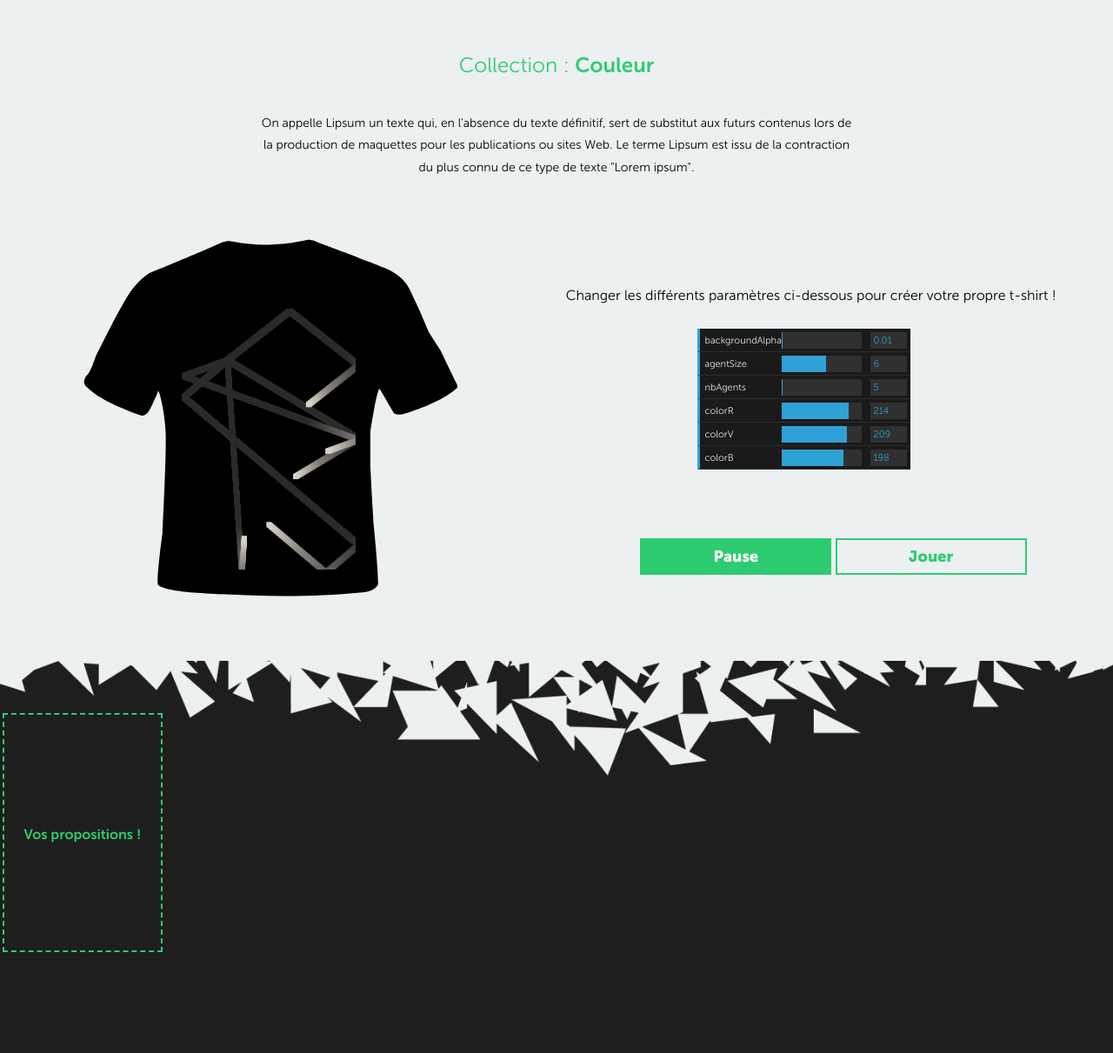
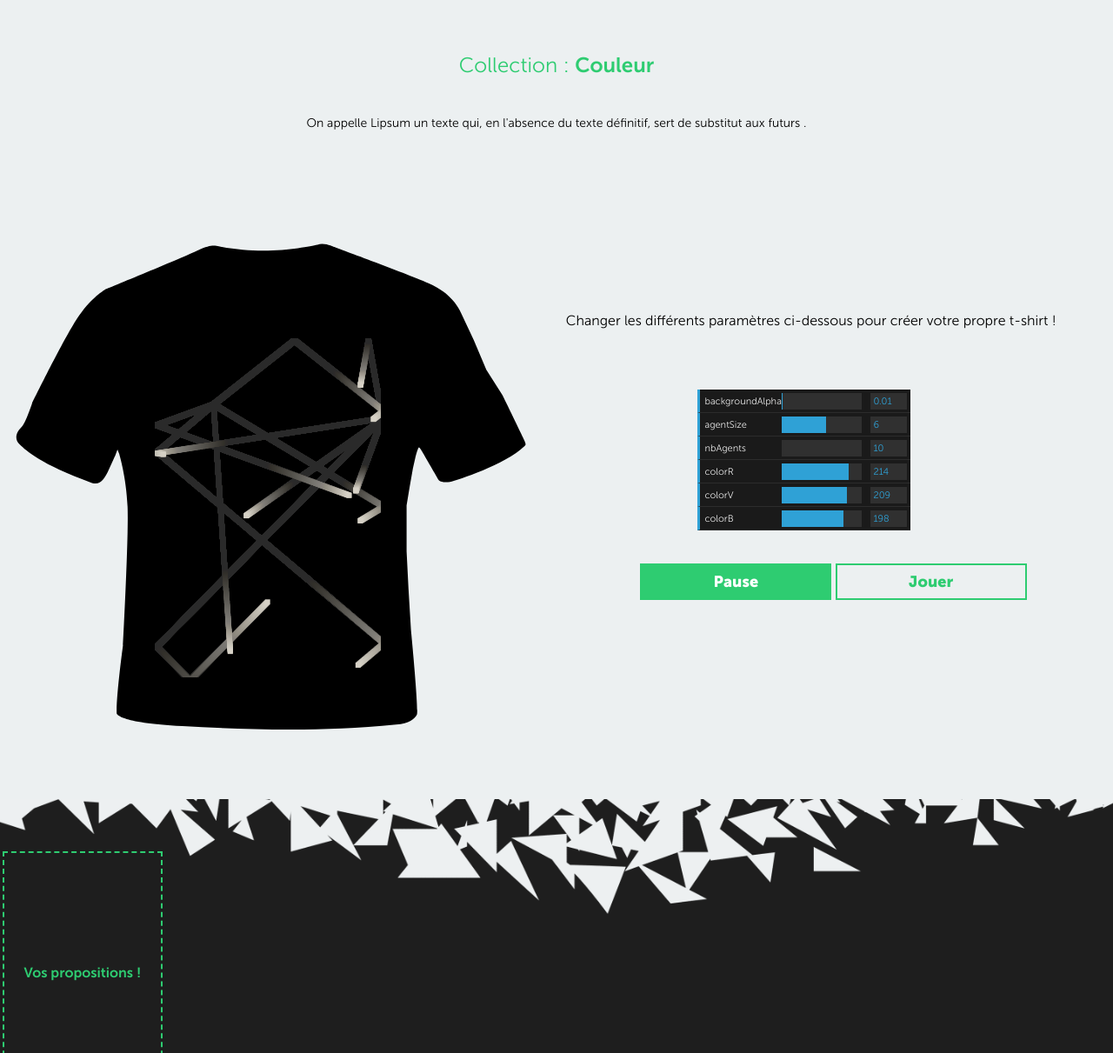
Before and after one commit to emoc11/tbody, a PHP site: page /create_tshirt.php in a window 1280 px wide. Shown: the part 152-1363 px from the top of the page at 87% size. Run offline with PHP 8.4, Linux system fonts and the light colour scheme.

Commit message:
Maj créa tshirt : canvas plus grand + nb d'agents

```diff
--- a/create_tshirt.php
+++ b/create_tshirt.php
@@ -6,7 +6,7 @@
 
 		<h1 class="category-infos__name">Collection : <span class="bold">Couleur</span></h1>
 		<div class="category-infos__description">
-			On appelle Lipsum un texte qui, en l'absence du texte définitif, sert de substitut aux futurs contenus lors de la production de maquettes pour les publications ou sites Web. Le terme Lipsum est issu de la contraction du plus connu de ce type de texte "Lorem ipsum".
+			On appelle Lipsum un texte qui, en l'absence du texte définitif, sert de substitut aux futurs .
 		</div>
 
 	</div>
--- a/css/style.css
+++ b/css/style.css
@@ -704,6 +704,7 @@ footer .footer-menu a:hover {
 .category-infos .category-infos__description {
   margin-top: 40px;
   margin-bottom: 55px;
+  height: 75px;
   font-weight: 300;
   font-size: 14px;
   line-height: 1.8;
@@ -714,7 +715,7 @@ footer .footer-menu a:hover {
   margin-top: 0 !important;
 }
 .tshirt-design .tshirt-design__render {
-  max-width: 440px;
+  max-width: 600px;
   margin: 0 auto;
   position: relative;
 }
@@ -724,11 +725,11 @@ footer .footer-menu a:hover {
 }
 .tshirt-design .tshirt-design__render .tshirt__canvas {
   position: absolute;
-  top: 95px;
-  left: 118px;
+  top: 130px;
+  left: 167px;
 }
 .tshirt-design .tshirt-design__rules {
-  margin-top: 70px !important;
+  margin-top: 100px !important;
 }
 .tshirt-design .tshirt-design__rules .rules__save {
   margin-top: 270px;
@@ -891,7 +892,7 @@ footer .footer-menu a:hover {
 .dg.ac {
   position: absolute !important;
   right: 17% !important;
-  top: 530px !important;
+  top: 600px !important;
 }
 .dg.ac .dg ul {
   height: auto !important;
--- a/css/tshirt-creator.less
+++ b/css/tshirt-creator.less
@@ -13,6 +13,7 @@
 	.category-infos__description{
 		margin-top: 40px;
 		margin-bottom: 55px;
+		height: 75px;
 		.regular;
 		font-size: 14px;
 		line-height: 1.8;
@@ -27,7 +28,7 @@
 
 	.tshirt-design__render{
 
-		max-width: 440px;
+		max-width: 600px;
 		margin: 0 auto;
 		position: relative;
 
@@ -38,15 +39,15 @@
 
 		.tshirt__canvas{
 			position: absolute;
-			top: 95px;
-			left: 118px;
+			top: 130px;
+			left: 167px;
 		}
 
 	}
 
 	.tshirt-design__rules{
 
-		margin-top: 70px !important;
+		margin-top: 100px !important;
 
 		.rules__save{
 
@@ -255,7 +256,7 @@
 .dg.ac{
 	position: absolute !important;
     right: 17% !important;
-    top: 530px !important;
+    top: 600px !important;
 
     .dg ul{
     	height: auto !important;
--- a/js/create_tshirt.js
+++ b/js/create_tshirt.js
@@ -10,12 +10,12 @@
 
         // Graphics settings
         var settings ={};
-        settings.displayWidth = 200;
-        settings.displayHeight = 300;
+        settings.displayWidth = 260;
+        settings.displayHeight = 390;
         settings.backgroundAlpha = 0.01;
         settings.agentSize = Math.floor(Math.random() * 10)+1;
         settings.maxIncrement = 1;
-        settings.nbAgents = Math.floor(Math.random() * 500)+1;
+        settings.nbAgents = Math.floor(Math.random() * 100)+10;
         settings.triangleAlpha = .1;
         settings.distanceActiveMouse = .01;
         settings.mouseActivated = false;
@@ -158,7 +158,7 @@
         // gui.add(settings, "triangleAlpha", 0, 1);
         // gui.add(settings, "distanceActiveMouse", 0, 1);
         gui.add(settings, "agentSize", 1, 10);
-        var numAgentController = gui.add(settings, "nbAgents", 1, 500);
+        var numAgentController = gui.add(settings, "nbAgents", 10, 100);
         // gui.add(settings, "mouseActivated", false, true);
         // var stopAnimation = gui.add(settings, "stopAnimation", false, true);
         var colorR = gui.add(settings, "colorR", 0, 256);
```
